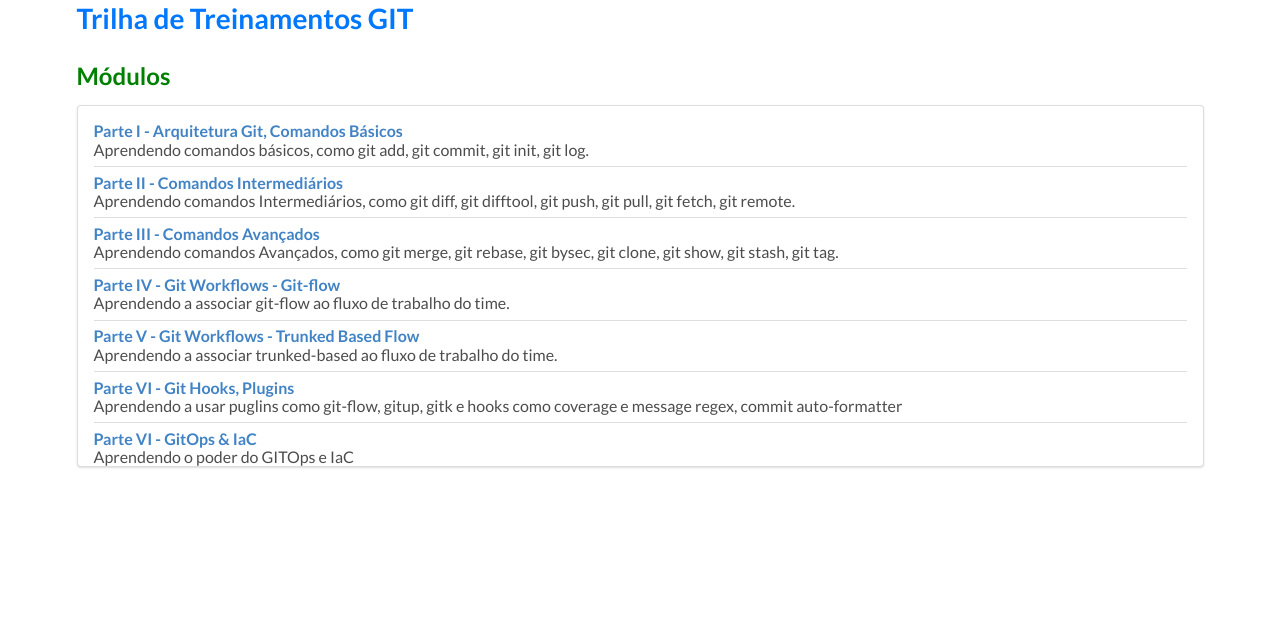
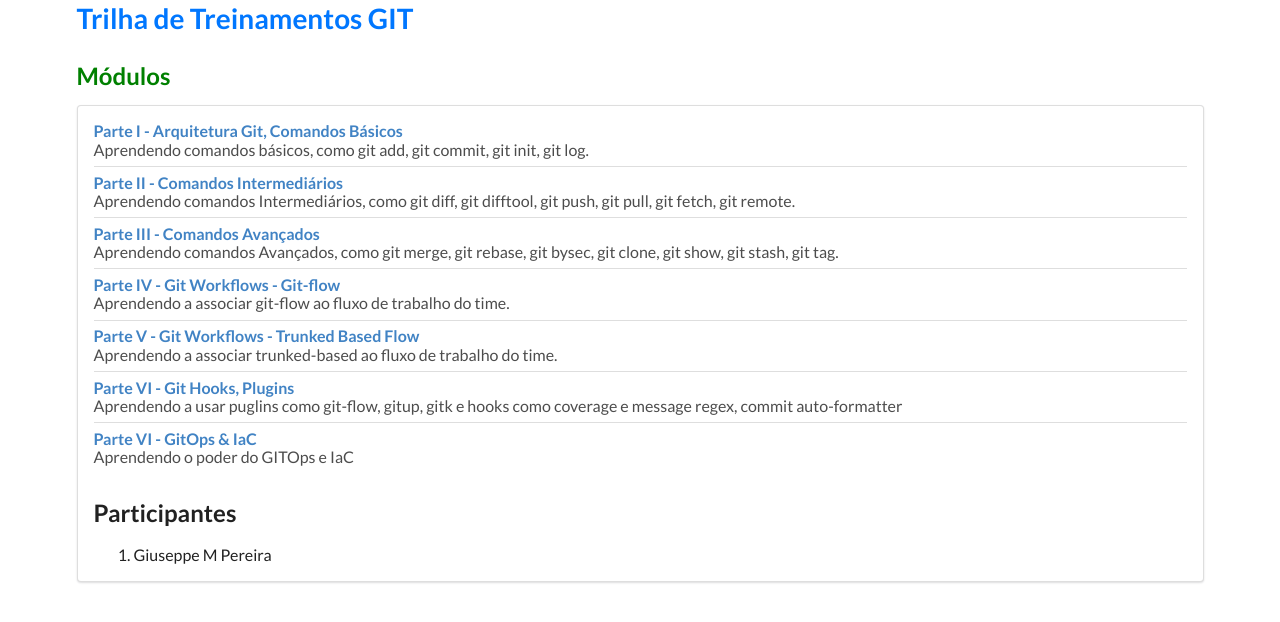
Before and after one commit to GiuseppeMP/treinamento-git-arquitetura-basico, a plain HTML site: page index.html in a window 1280 px wide. Drawn offline with nearby package versions, Linux system fonts and the light colour scheme.

Commit message:
Participante Giuseppe M Pereira

```diff
--- a/index.html
+++ b/index.html
@@ -43,6 +43,8 @@
 					 <div class="description">Aprendendo o poder do GITOps e IaC</a>
 				</div>
 			</div>
+			<h2>Participantes</h2>
+			<ol><li>Giuseppe M Pereira</li></ol>
 		</div>
 	</body>
 </html>
```
